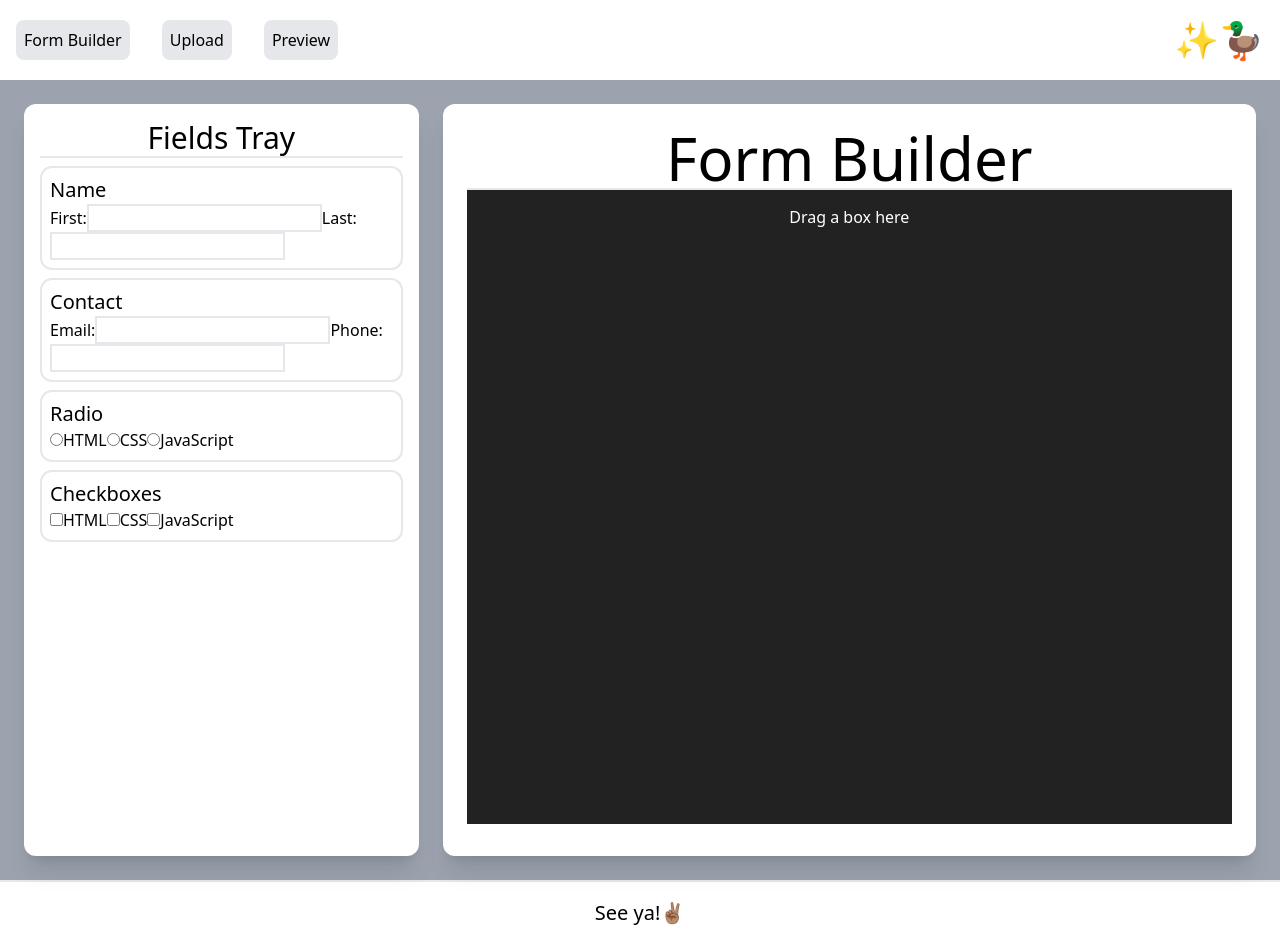
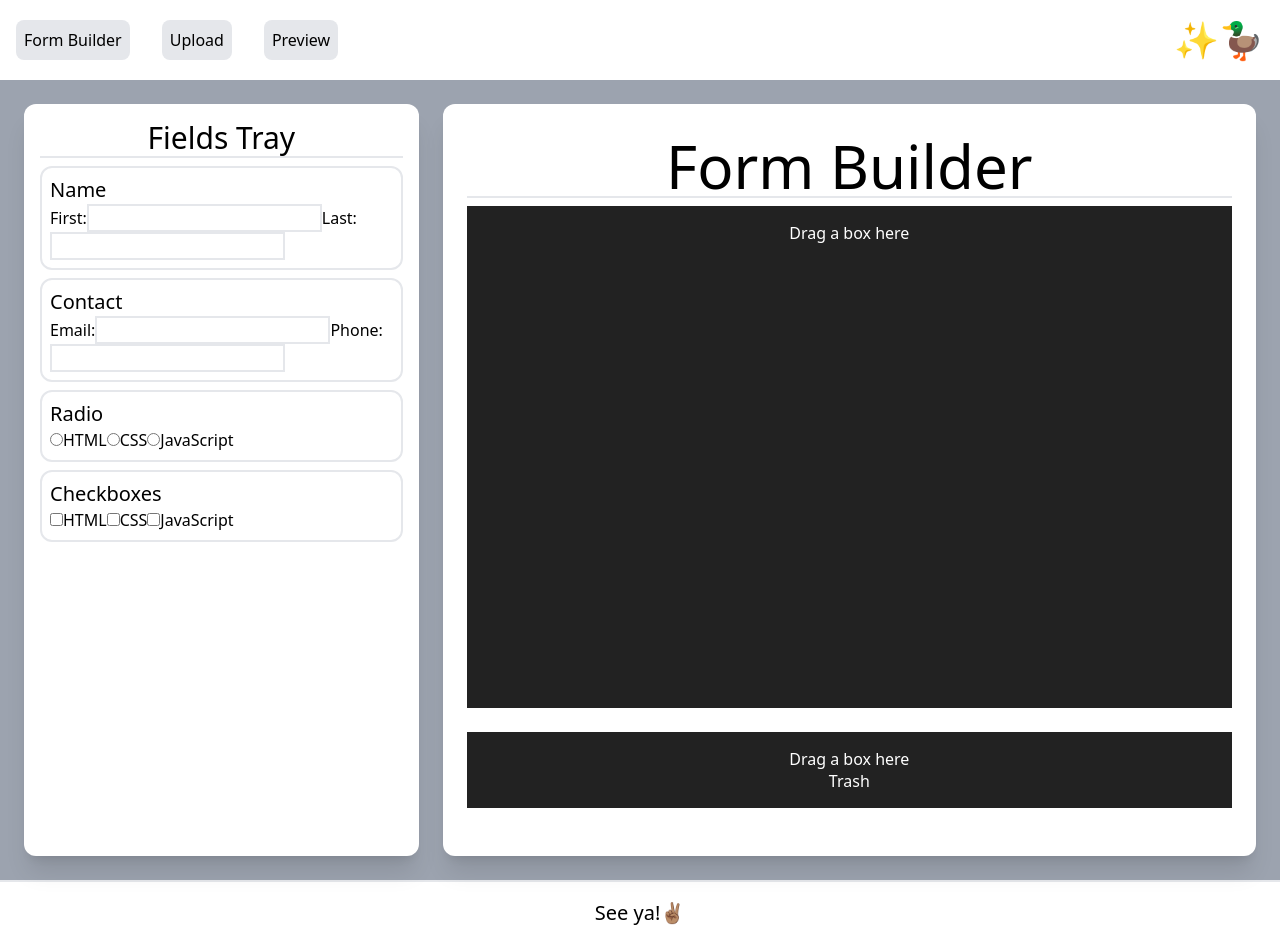
Before and after one commit to alejandrosatxc/form-builder, a Next.js app: page / in a window 1280 px wide. Built offline with nearby package versions, Linux system fonts and the light colour scheme.

Commit message:
Create Droppable Trash component for FormBuilder

```diff
--- a/components/FormBuilder.js
+++ b/components/FormBuilder.js
@@ -1,11 +1,13 @@
 import Dustbin from '../components/Dustbin'
+import Trashcan from './Trashcan'
 
 const FormBuilder = () => {
 
     return (
-        <div className="col-span-2 bg-white rounded-xl shadow-xl h-full w-full p-6">
-            <h1 className="text-6xl text-center border-b-2">Form Builder</h1>
-            <Dustbin />
+        <div className="col-span-2 flex flex-col bg-white rounded-xl shadow-xl h-full w-full p-6">
+            <h1 className="text-6xl text-center border-b-2 my-2">Form Builder</h1>
+            <Dustbin/>
+            <Trashcan />
         </div>
     )
 }
--- /dev/null
+++ b/components/Trashcan.js
@@ -0,0 +1,43 @@
+import { useDrop } from 'react-dnd'
+import { ItemTypes } from './FormComponents/Constants'
+const style = {
+    // height: '90%',
+    width: '100%',
+    marginRight: '1.5rem',
+    marginBottom: '1.5rem',
+    color: 'white',
+    padding: '1rem',
+    textAlign: 'center',
+    fontSize: '1rem',
+    lineHeight: 'normal',
+    float: 'left',
+  }
+const Trashcan = () => {
+
+    const [{ canDrop, isOver }, drop] = useDrop(() => ({
+
+        accept: ItemTypes.INPUT,
+        drop: () => ({ name: 'Dustbin' }),
+        collect: (monitor) => ({
+            isOver: monitor.isOver(),
+            canDrop: monitor.canDrop(),
+        }),
+    }))
+
+    const isActive = canDrop && isOver
+    let backgroundColor = '#222'
+    if (isActive) {
+      backgroundColor = 'darkgreen'
+    } else if (canDrop) {
+      backgroundColor = 'darkkhaki'
+    }
+
+    return (
+        <div className="mt-auto" ref={drop} style={{ ...style, backgroundColor }} data-testid="trashcan">
+            {isActive ? 'Release to drop' : 'Drag a box here'}
+            <h3 className="text-center">Trash</h3>
+        </div>
+    )
+}
+
+export default Trashcan
```
